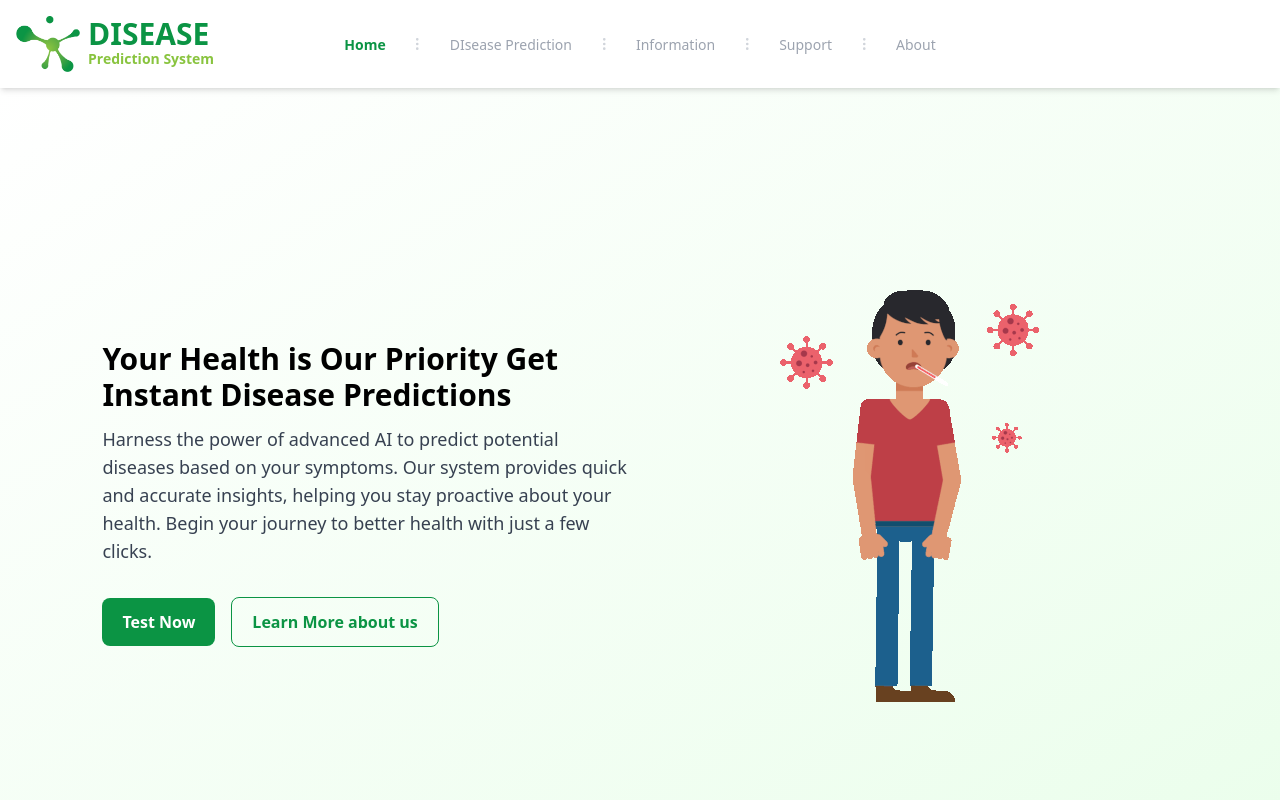
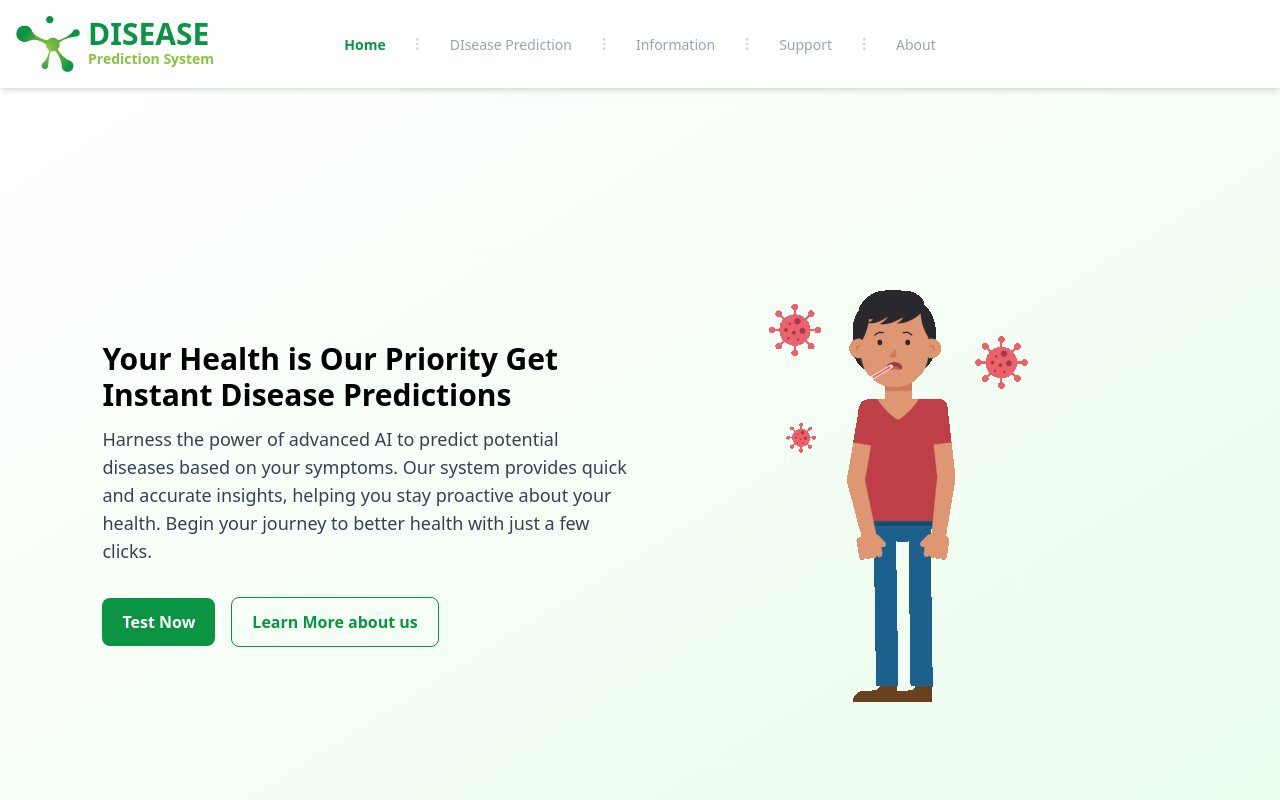
Before and after one commit to uzair-shakeel/Disease-Prediction-System, a React (Vite) app in the folder client/: page /home in a window 1280 px wide. Shown: the top 800 px of the page. Built offline with nearby package versions, Linux system fonts and the light colour scheme.

Commit message:
need fixing still

```diff
--- a/client/src/components/Hero.jsx
+++ b/client/src/components/Hero.jsx
@@ -25,7 +25,8 @@ const Hero = () => {
           </div>
         </div>
         <div>
-          <img src={hero} alt="" />
+          {/* Apply the transformation style to mirror the image horizontally */}
+          <img src={hero} alt="" style={{ transform: "scaleX(-1)" }} />
         </div>
       </div>
     </section>
```
